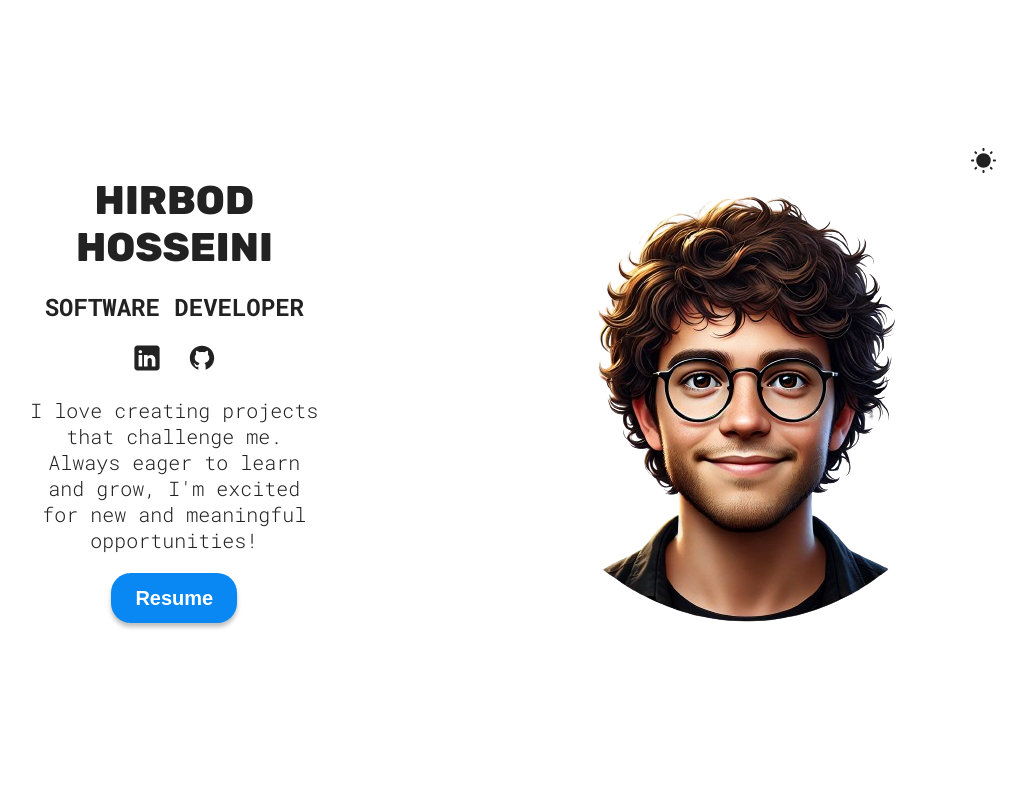
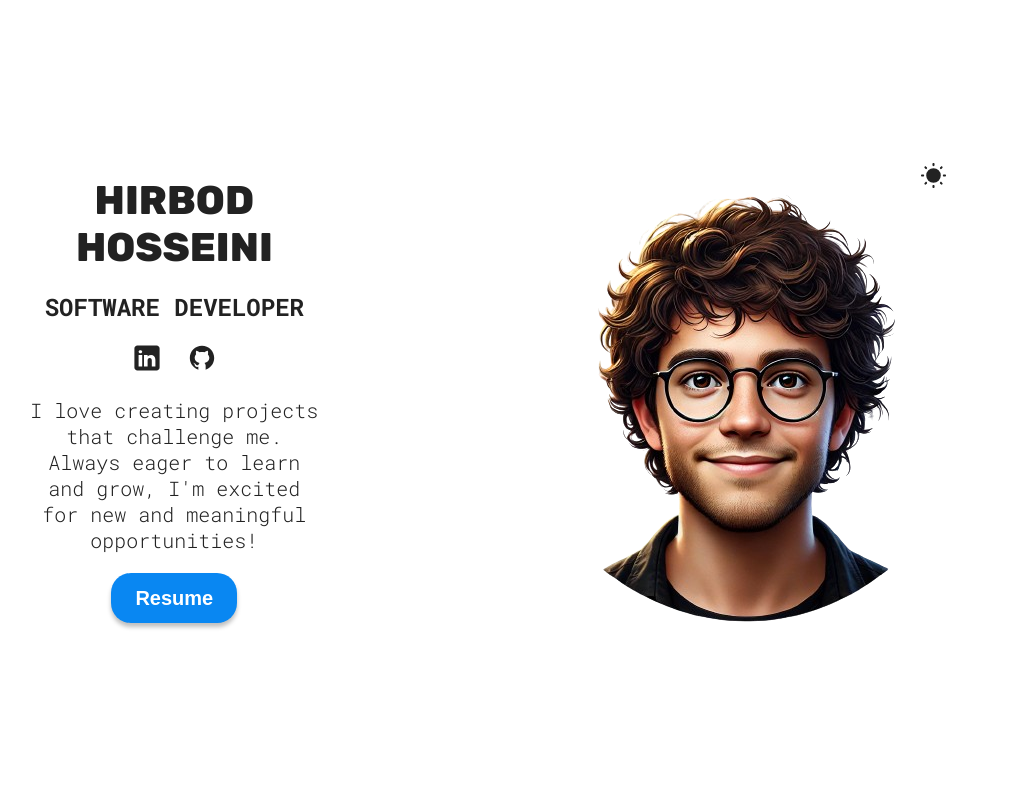
Before and after one commit to Hirbod03/PersonalWebsite, a React (Vite) app: page / in a window 1280 px wide. Shown: the top 800 px of the page, without its empty margins (127-1154 px from the left). Built offline with nearby package versions, Linux system fonts and the light colour scheme.

Commit message:
advil helped

```diff
--- a/src/sections/Hero/HeroStyles.module.css
+++ b/src/sections/Hero/HeroStyles.module.css
@@ -57,7 +57,8 @@
 
 .colorMode {
     position: absolute;
-    right: 0;
+    top: 15px;
+    right: 50px;
     width: 25px;
 }
 
```
